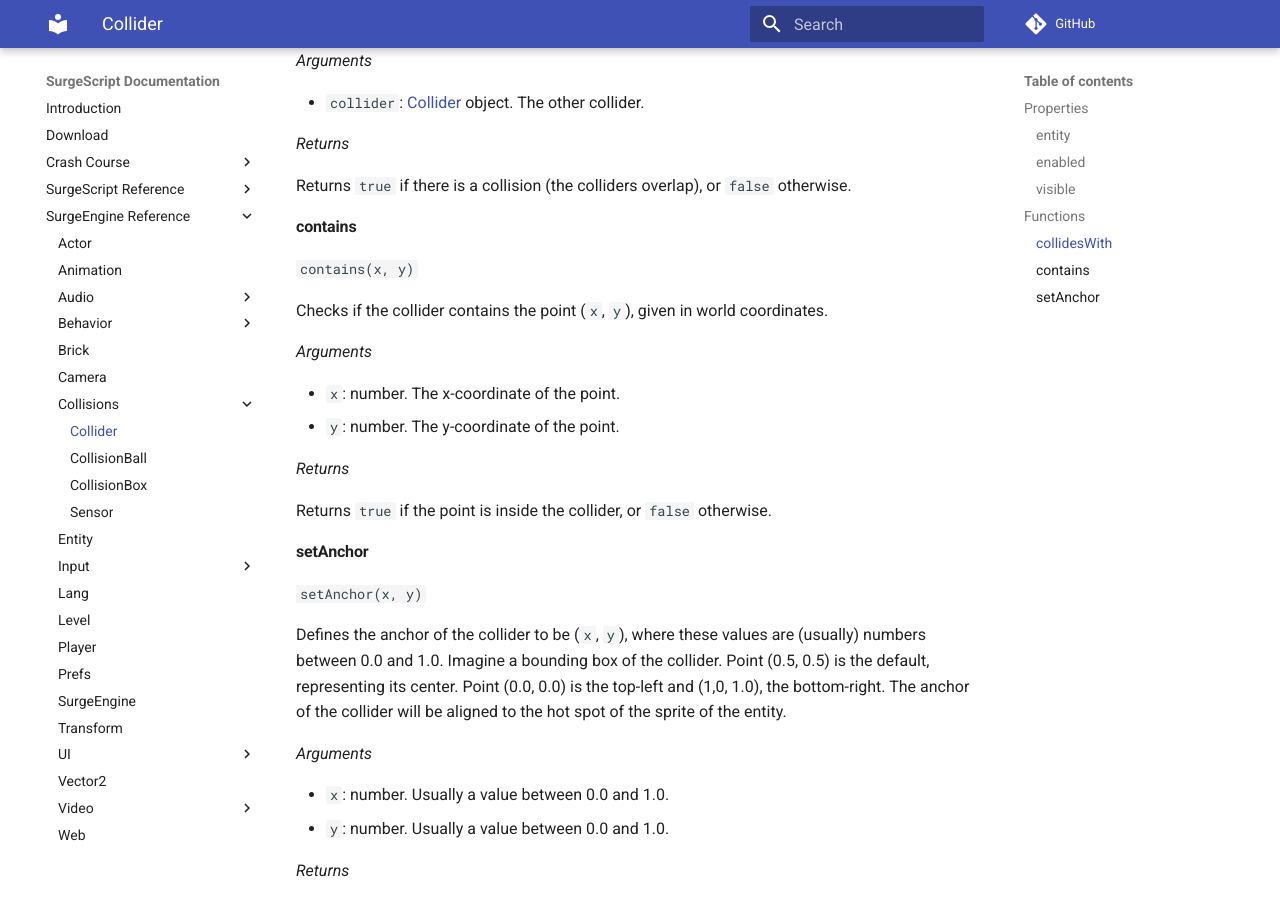
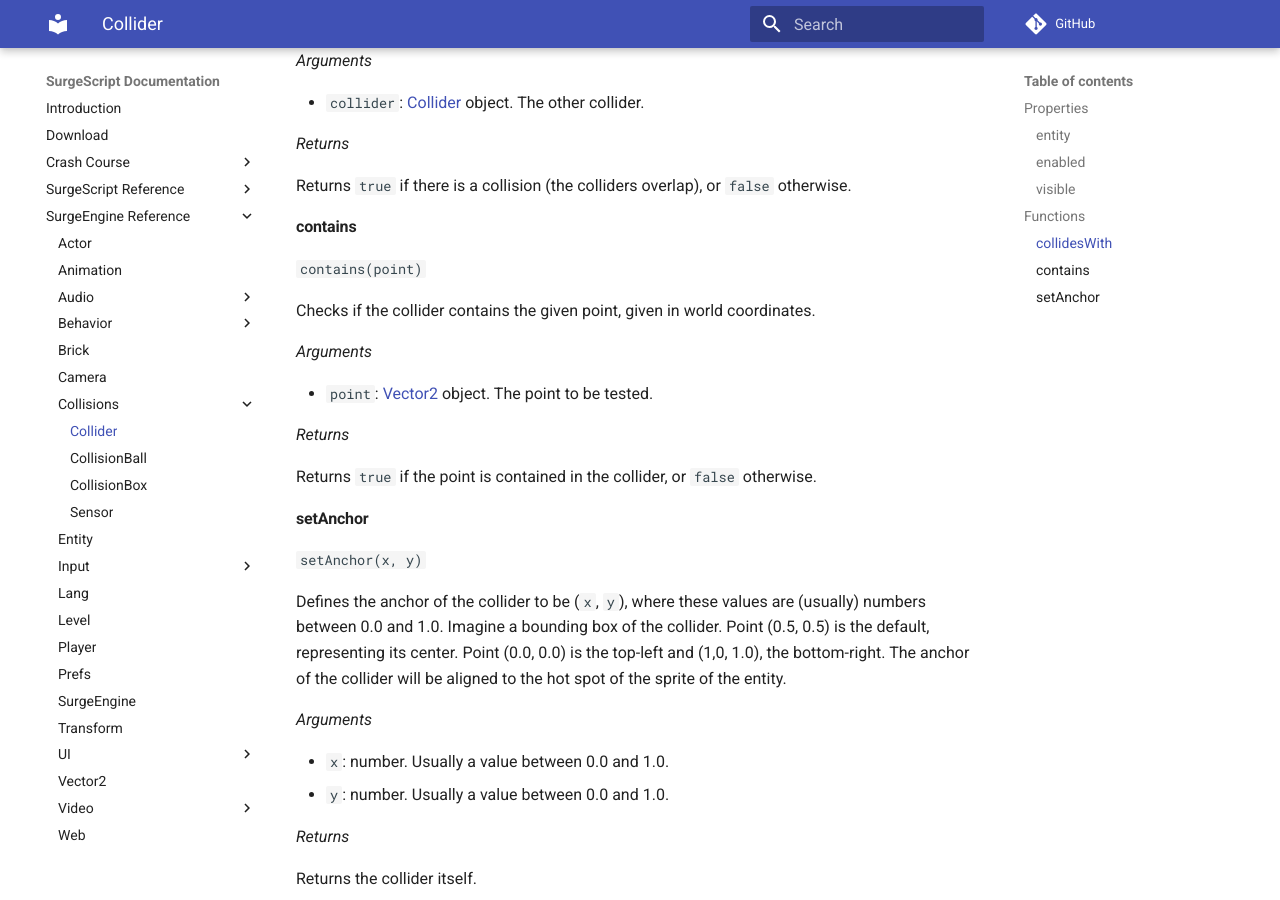
Before and after one commit to alemart/surgescript, an MkDocs documentation site: the page built from docs/engine/collider.md, in a window 1280 px wide and 900 px high, scrolled down 1950 px. Built offline with MkDocs 1.6.1 and Material for MkDocs 9.7.7, drawn with Linux system fonts in a browser that asks for light colours; comment, search, counter and statistics services are not loaded.

Commit message:
Changed the signature of Collider.contains()

```diff
--- a/docs/engine/collider.md
+++ b/docs/engine/collider.md
@@ -93,18 +93,17 @@ Returns `true` if there is a collision (the colliders overlap), or `false` other
 
 #### contains
 
-`contains(x, y)`
+`contains(point)`
 
-Checks if the collider contains the point (`x`, `y`), given in world coordinates.
+Checks if the collider contains the given point, given in world coordinates.
 
 *Arguments*
 
-* `x`: number. The x-coordinate of the point.
-* `y`: number. The y-coordinate of the point.
+* `point`: [Vector2](/engine/vector2) object. The point to be tested.
 
 *Returns*
 
-Returns `true` if the point is inside the collider, or `false` otherwise.
+Returns `true` if the point is contained in the collider, or `false` otherwise.
 
 #### setAnchor
 
```
